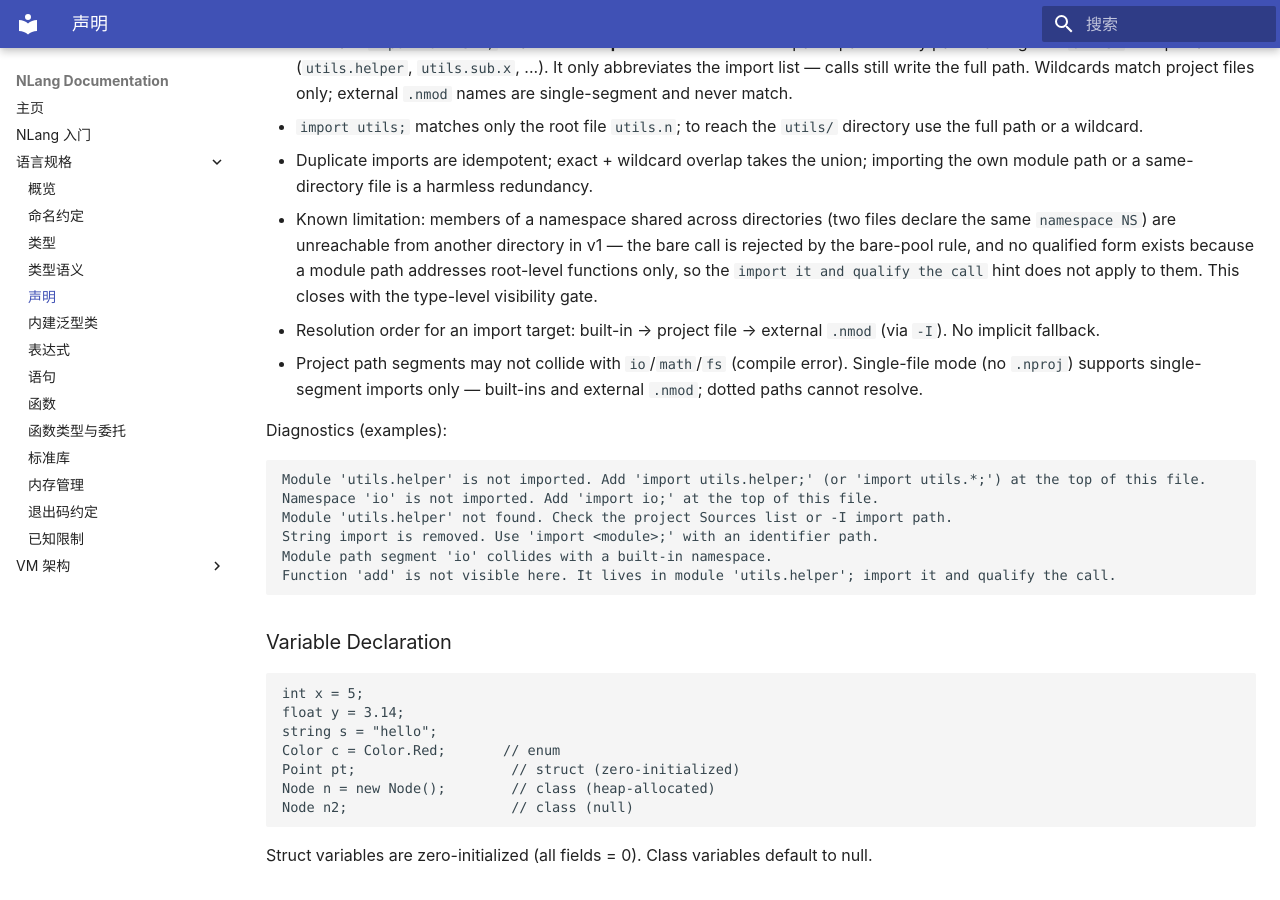
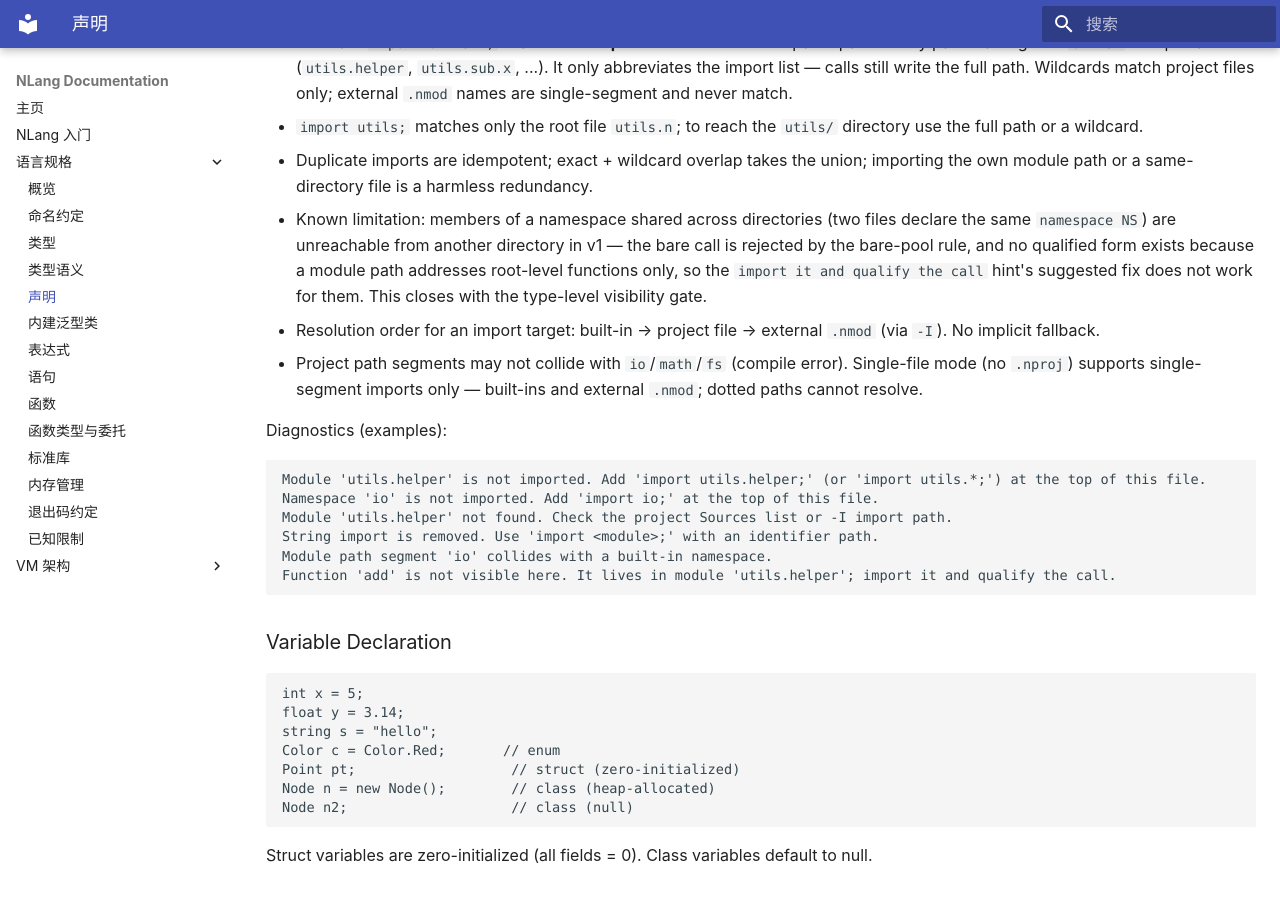
Before and after one commit to dliting/nlang, an MkDocs documentation site: the page built from docs/language-spec/declarations.md, in a window 1280 px wide and 900 px high, scrolled down 997 px. Built offline with MkDocs 1.6.1 and Material for MkDocs 9.7.7, drawn with Linux system fonts in a browser that asks for light colours.

Commit message:
docs: correct the namespace carve-out mechanism attribution
Re-review caught a misattribution in the spec section 5 carve-out
sentence: 'NS.g()' is a namespace-qualified form, not a bare call, and
its rejection is a pre-existing v1 limitation (the namespace receiver
does not resolve to a member scope - it fails the same way in
single-file and same-directory builds, verified), not the D1
bare-pool filter, which rejects the true bare 'g()' inside NS (and
after 'using NS;'). The sentence now names all three dead forms with
their distinct mechanisms. Also tightens the Declarations wording to
'the hint's suggested fix does not work for them' so it cannot be
misread as 'the hint never appears'.

```diff
--- a/docs/language-spec/declarations.md
+++ b/docs/language-spec/declarations.md
@@ -49,8 +49,8 @@ Visibility:
   another directory in v1 — the bare call is rejected by the bare-pool
   rule, and no qualified form exists because a module path addresses
   root-level functions only, so the `import it and qualify the call`
-  hint does not apply to them. This closes with the type-level
-  visibility gate.
+  hint's suggested fix does not work for them. This closes with the
+  type-level visibility gate.
 - Resolution order for an import target: built-in → project file →
   external `.nmod` (via `-I`). No implicit fallback.
 - Project path segments may not collide with `io`/`math`/`fs` (compile
```
